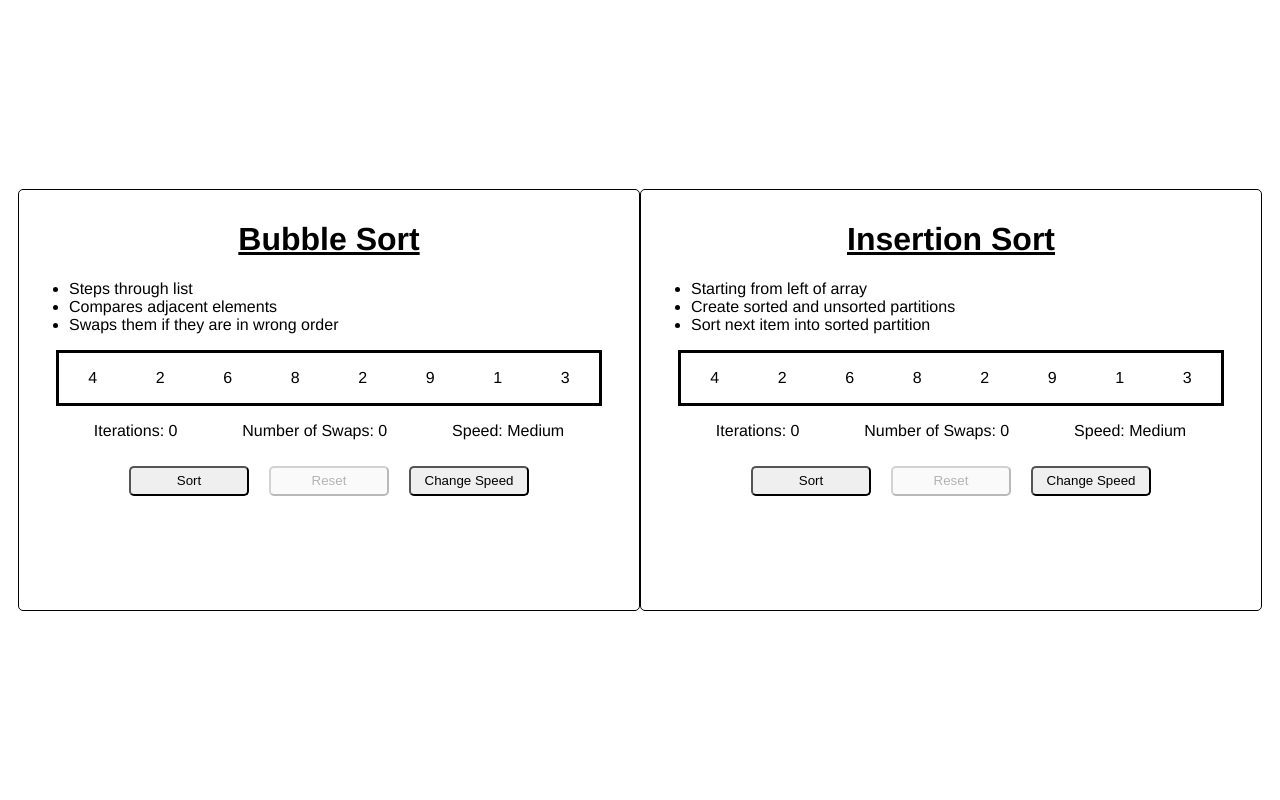
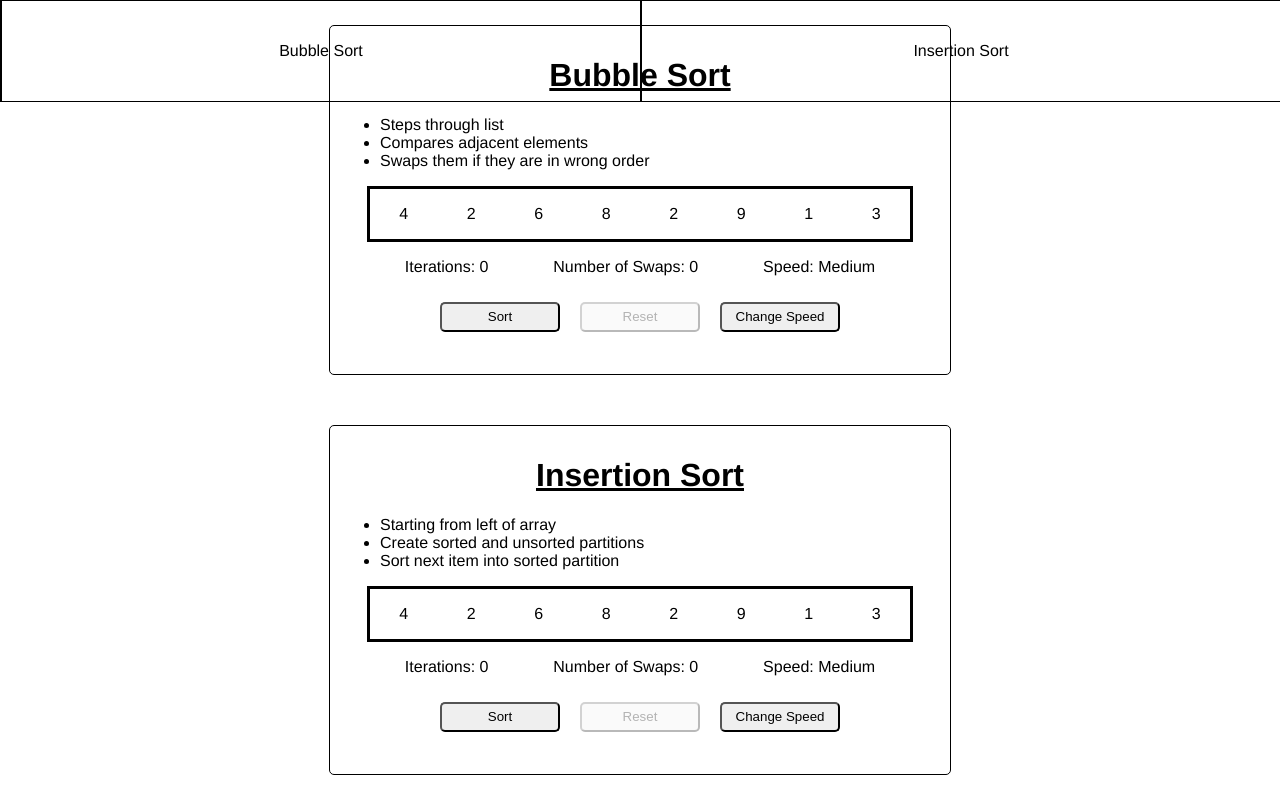
Before and after one commit to pcon92/Vue-Sorting-Page, a Vue app: page / in a window 1280 px wide. Built offline with nearby package versions, Linux system fonts and the light colour scheme; a web font is replaced by a local one.

Commit message:
added basic header with card options

```diff
--- a/public/index.html
+++ b/public/index.html
@@ -8,9 +8,6 @@
     <title><%= htmlWebpackPlugin.options.title %></title>
   </head>
   <body style="margin: 0">
-    <noscript>
-      <strong>We're sorry but <%= htmlWebpackPlugin.options.title %> doesn't work properly without JavaScript enabled. Please enable it to continue.</strong>
-    </noscript>
     <div id="app"></div>
     <!-- built files will be auto injected -->
   </body>
--- a/src/App.vue
+++ b/src/App.vue
@@ -1,10 +1,14 @@
 <template>
+	<sorting-header
+		:cards="algorithms"></sorting-header>
 	<sorting-card
+		class="sorting-card-component"
 		:startingNumbers="startingNumbers"
 		:algorithm="algorithms[0].name"
 		:bulletPoints="algorithms[0].bulletPoints"
 	></sorting-card>
 	<sorting-card
+		class="sorting-card-component"
 		:startingNumbers="startingNumbers"
 		:algorithm="algorithms[1].name"
 		:bulletPoints="algorithms[1].bulletPoints"
@@ -12,11 +16,13 @@
 </template>
 
 <script>
+import sortingHeader from "./components/SortingHeader.vue";
 import sortingCard from "./components/SortingCard.vue";
 
 export default {
 	name: "App",
 	components: {
+		sortingHeader,
 		sortingCard,
 	},
 	data() {
@@ -60,8 +66,12 @@ export default {
 	-webkit-font-smoothing: antialiased;
 	-moz-osx-font-smoothing: grayscale;
 	display: flex;
+	flex-direction: column;
 	justify-content: center;
 	align-items: center;
 	height: 100vh;
 }
+.sorting-card-component {
+	margin: 25px;
+}
 </style>
--- a/src/components/SortingCard.vue
+++ b/src/components/SortingCard.vue
@@ -54,6 +54,7 @@
 				Change Speed
 			</button>
 		</div>
+		<p v-show="isSorted">Sort Complete!</p>
 	</div>
 </template>
 
--- /dev/null
+++ b/src/components/SortingHeader.vue
@@ -0,0 +1,41 @@
+<template>
+	<div id="outer-container">
+		<div v-for="(card, index) in cards" class="card-div" :key="index">
+			{{ card.name }} Sort
+		</div>
+	</div>
+</template>
+
+<script>
+export default {
+	props: ["cards"],
+	data() {
+		return {
+			sortingWidgets: ["bubbleSort", "insertionSort"],
+		};
+	},
+};
+</script>
+
+<!-- Add "scoped" attribute to limit CSS to this component only -->
+<style scoped>
+#outer-container {
+	height: 100px;
+	width: 100vw;
+	border: 1px solid black;
+	position: absolute;
+	top: 0;
+	left: 0;
+	display: flex;
+	justify-content: center;
+	align-items: center;
+}
+.card-div {
+	border: 1px solid black;
+    flex: 1;
+    height: 100%;
+    display: flex;
+    justify-content: center;
+    align-items: center;
+}
+</style>
```
